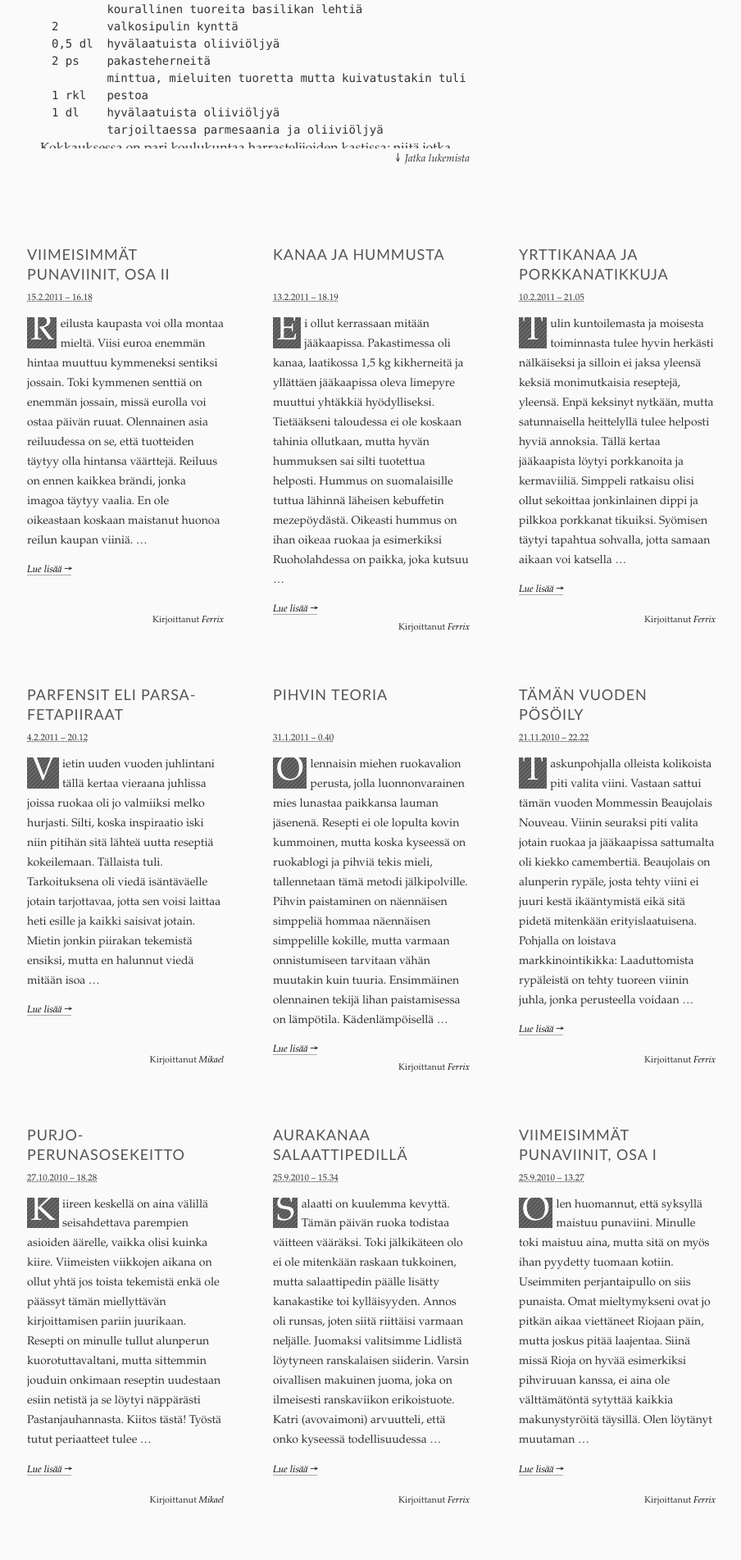
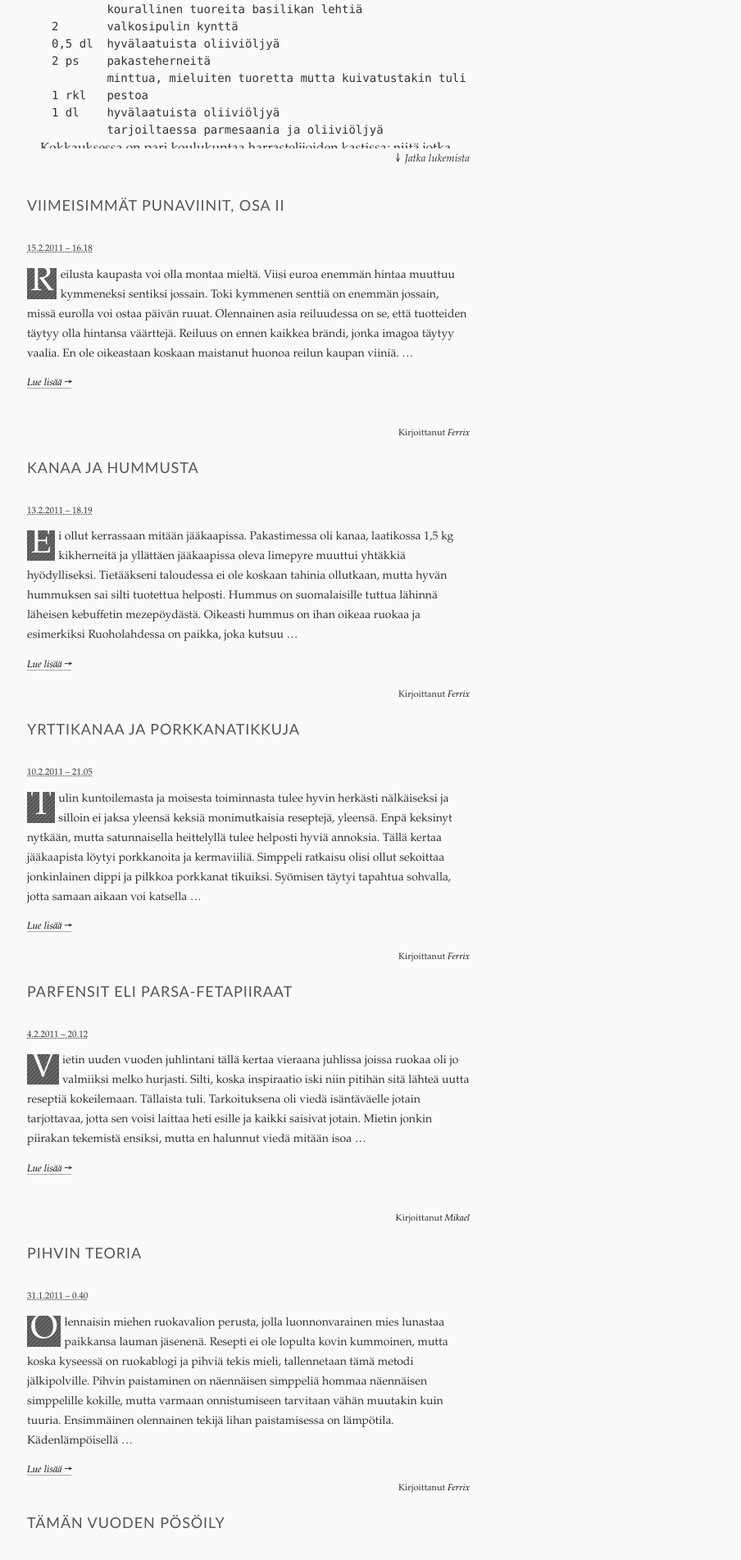
Before and after one commit to ferrix/kuudesmauste, a Jekyll site: the page built from index.html, in a window 1280 px wide. Shown: the part 660-2563 px from the top of the page at 82% size, without its empty margins (187-1091 px from the left). Built offline with Jekyll 4.4.1, drawn with Linux system fonts in a browser that asks for light colours.

Commit message:
Merge current templates forcibly
All three layouts are currently produced by one header and footer.
They need to be rethought a bit better. This is just hacksaw.

```diff
--- a/_includes/header.html
+++ b/_includes/header.html
@@ -2,7 +2,7 @@
 <html dir="ltr" lang="fi-FI" class="no-js">
 <head>
     <meta charset="UTF-8" />
-    <title>{{ page.title }} &#8211; {{ site.title }}</title>
+    <title>{% if page.title %}{{ page.title }} &#8211; {% endif %}{{ site.title }}</title>
     <meta name="profile" content="http://gmpg.org/xfn/11" />
     <!--[if lte IE 7 ]> <link rel="stylesheet" href="/themes/the-erudite/css/ie7.css" type="text/css"> <![endif]-->
     <!--[if IE 8 ]> <link rel="stylesheet" href="/themes/the-erudite/css/ie8.css" type="text/css"> <![endif]-->
@@ -13,16 +13,15 @@
 <meta name='robots' content='noindex,nofollow' />
 <link rel="alternate" type="application/rss+xml" title="{{ site.title }} &raquo; Feed" href="/feed/" />
 <link rel="alternate" type="application/rss+xml" title="{{ site.title }} &raquo; Comments Feed" href="/comments/feed/" />
-<link rel="alternate" type="application/rss+xml" title="{{ site.title }} &raquo; {{ page.title }} Comments Feed" href="feed/" />
+{% if page.layout != "home" %}<link rel="alternate" type="application/rss+xml" title="{{ site.title }} &raquo; {{ page.title }} Comments Feed" href="feed/" />{% endif %}
 <link rel='stylesheet' id='the-erudite-css'  href='/themes/the-erudite/css/erudite.css' type='text/css' media='all' />
-<script type='text/javascript' src='/js/comment-reply.js'></script>
 <script type='text/javascript' src='/js/jquery/jquery.js'></script>
-<link rel='prev' title='Viimeisimmät punaviinit, osa I' href='/2010/09/25/viimeisimmat-punaviinit-osa-i/' />
-<link rel='next' title='Purjo-perunasosekeitto' href='/2010/10/27/purjo-perunasosekeitto/' />
+{% if page.layout == "post" %}<link rel='prev' title='Viimeisimmät punaviinit, osa I' href='/2010/09/25/viimeisimmat-punaviinit-osa-i/' />
+<link rel='next' title='Purjo-perunasosekeitto' href='/2010/10/27/purjo-perunasosekeitto/' />{% endif %}
 <meta name="generator" content="Jekyll" />
-<link rel='canonical' href='{{ page.url }}' />
+<link rel="canonical" href="{{ page.url }}" />
 </head>
-<body class="{% if page.layout == "post" %}single{% else %}page{% endif %} hiding">
+<body class="{% if page.layout == "post" %}single{% elif page.layout == "home" %}home first-page{% else %}page{% endif %} hiding">
 
 <div id="wrapper" class="hfeed">
     <div id="header-wrap">
@@ -39,6 +38,3 @@
     </div><!--  #header-wrap -->
     <div id="container">
         <div id="content" role="main">
-            <div class="{{ page.layout }}">
-                <h2 class="entry-title">{{ page.title }}</h2>
-                <div class="entry-content">
--- a/_layouts/home.html
+++ b/_layouts/home.html
@@ -1,48 +1,10 @@
 ---
 theme: erudite
 ---
-<!DOCTYPE html>
-<html dir="ltr" lang="fi-FI" class="no-js">
-<head>
-    <meta charset="UTF-8" />
-    <title>{{ site.title }}</title>
-    <meta name="profile" content="http://gmpg.org/xfn/11" />
-    <!--[if lte IE 7 ]> <link rel="stylesheet" href="/themes/the-erudite/css/ie7.css" type="text/css"> <![endif]-->
-    <!--[if IE 8 ]> <link rel="stylesheet" href="/themes/the-erudite/css/ie8.css" type="text/css"> <![endif]-->
-    <script>
-        var erdt = {"More":"<span>\u2193<\/span> Jatka lukemista","Less":"<span>\u2191<\/span> Piilota","Info":"&#x2193; Lis\u00e4tietoja","MenuShow":"<span>\u2193<\/span> Valikko","MenuHide":"<span>\u2191<\/span> Piilota","DisableKeepReading":false,"DisableHide":false};
-        (function(H){H.className=H.className.replace(/\bno-js\b/,'js')})(document.documentElement);
-    </script>
-<meta name='robots' content='noindex,nofollow' />
-<link rel="alternate" type="application/rss+xml" title="{{ site.title }} &raquo; Feed" href="/feed/" />
-<link rel="alternate" type="application/rss+xml" title="{{ site.title }} &raquo; Comments Feed" href="/comments/feed/" />
-<link rel='stylesheet' id='the-erudite-css'  href='/themes/the-erudite/css/erudite.css' type='text/css' media='all' />
-<script type='text/javascript' src='/js/jquery/jquery.js'></script>
-<meta name="generator" content="Jekyll" />
-</head>
-<body class="home blog first-page hiding">
-
-<div id="wrapper" class="hfeed">
-
-    <div id="header-wrap">
-        <div id="header" role="banner">
-            <h1 id="blog-title"><span><a href="/" title="Kuudes mauste" rel="home">Kuudes mauste</a></span></h1>
-            <div id="blog-description">I see hungry people</div>
-        </div><!--  #header -->
-
-        <div id="access" role="navigation">
-            <div class="skip-link"><a href="#content" title="Oikaise sisältöön">Oikaise sisältöön</a></div>
-            <div id="menu"><ul><li class="page_item"><a href="/kuudesmauste/">Blogista</a></li><li class="page_item"><a href="/ferrix/">Ferrix</a></li><li class="page_item"><a href="/mikael/">Mikael</a></li></ul></div>
-		</div><!-- #access -->
-
-	</div><!--  #header-wrap -->
-	<div id="container">
-		<div id="content" role="main">
-
-		<div id="post-172" class="post-172 post type-post status-publish format-standard hentry category-reseptit first-post">
-		<h2 class="entry-title"><a href="/2011/02/19/kaksi-risottoa/" title="Pysyvä linkki Kaksi risottoa" rel="bookmark">Kaksi risottoa</a></h2>
-		<div class="entry-content">
-
+{% include header.html %}
+            <div class="post type-post status-publish format-standard hentry category-reseptit first-post">
+                <h2 class="entry-title"><a href="/2011/02/19/kaksi-risottoa/" title="Pysyvä linkki Kaksi risottoa" rel="bookmark">Kaksi risottoa</a></h2>
+                <div class="entry-content">
 <p>Jamie Oliverin ruokaohjelmat ovat television parasta antia tällä hetkellä. Hän käy reseptit läpi verkkaiseen tahtiin samalla makustellen eri ainesosien parhaita puolia ja selittäen niiden roolia ruoassa. Tulee mieleen eräs viininmaista(tta)ja Tsekeissä, joka näytti nautinnosta mallia aina kaataessaan uuden viinin lasiin, loistavaa! Aloitetaan perusteista: Risotto on helppoa. Siihen tulee runsaassa öljyssä kuulotettua sipulia ja valkosipulia, risottoriisiä ja nestettä riisin turvottamiseen. Lopuksi siihen lisätään risoton yksilöivä täyte, joka heijastelee kokin mieltymyksiä, puutarhan antimia ja mitä useammin kaappien tai pakastimen sisältöä. Resepti on iso, koska tarjosin tällä kertaa ruokaa isohkolle laulajalaumalle Jamien suosittelemia yhdistelmiä; tomaatia, basilikaa ja valkosipulia oliiviöljyssä sekä herneitä ja minttua oliiviöljyssä. Mahtavaa!</p>
 <blockquote>
 <pre>8:lle nälkäiselle
--- a/_layouts/page.html
+++ b/_layouts/page.html
@@ -2,6 +2,9 @@
 theme: erudite
 ---
 {% include header.html %}
+            <div class="{{ page.layout }}">
+                <h2 class="entry-title">{{ page.title }}</h2>
+                <div class="entry-content">
                     {{ content }}
                 </div>
             </div><!-- .post -->
--- a/_layouts/post.html
+++ b/_layouts/post.html
@@ -2,6 +2,9 @@
 theme: erudite
 ---
 {% include header.html %}
+            <div class="{{ page.layout }}">
+                <h2 class="entry-title">{{ page.title }}</h2>
+                <div class="entry-content">
                     {{ content }}
                 </div>
                 <div class="entry-meta">
```
